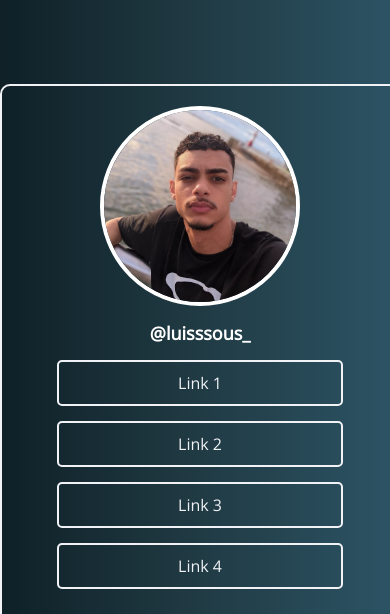
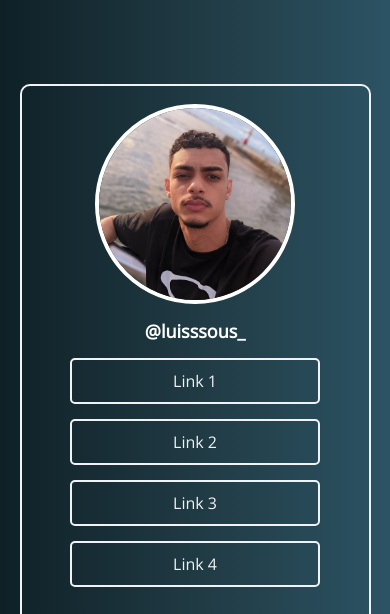
Before and after one commit to s0ousa/mylinks, a plain HTML site: page index.html in a window 390 px wide. Shown: the top 614 px of the page. Drawn offline with nearby package versions, Linux system fonts and the light colour scheme.

Commit message:
media query

```diff
--- a/style.css
+++ b/style.css
@@ -55,7 +55,7 @@ h1 {
 
 .link:hover {
     background-color: #F1F2F6;
-    color: black;
+    color: #0f2027;
     transition: 0.6s;
 }
 
@@ -70,3 +70,9 @@ svg {
     color: #01A7C2;
 
 }
+
+@media (max-width:450px) {
+    main {
+        width: 90%;
+    }
+}
```
